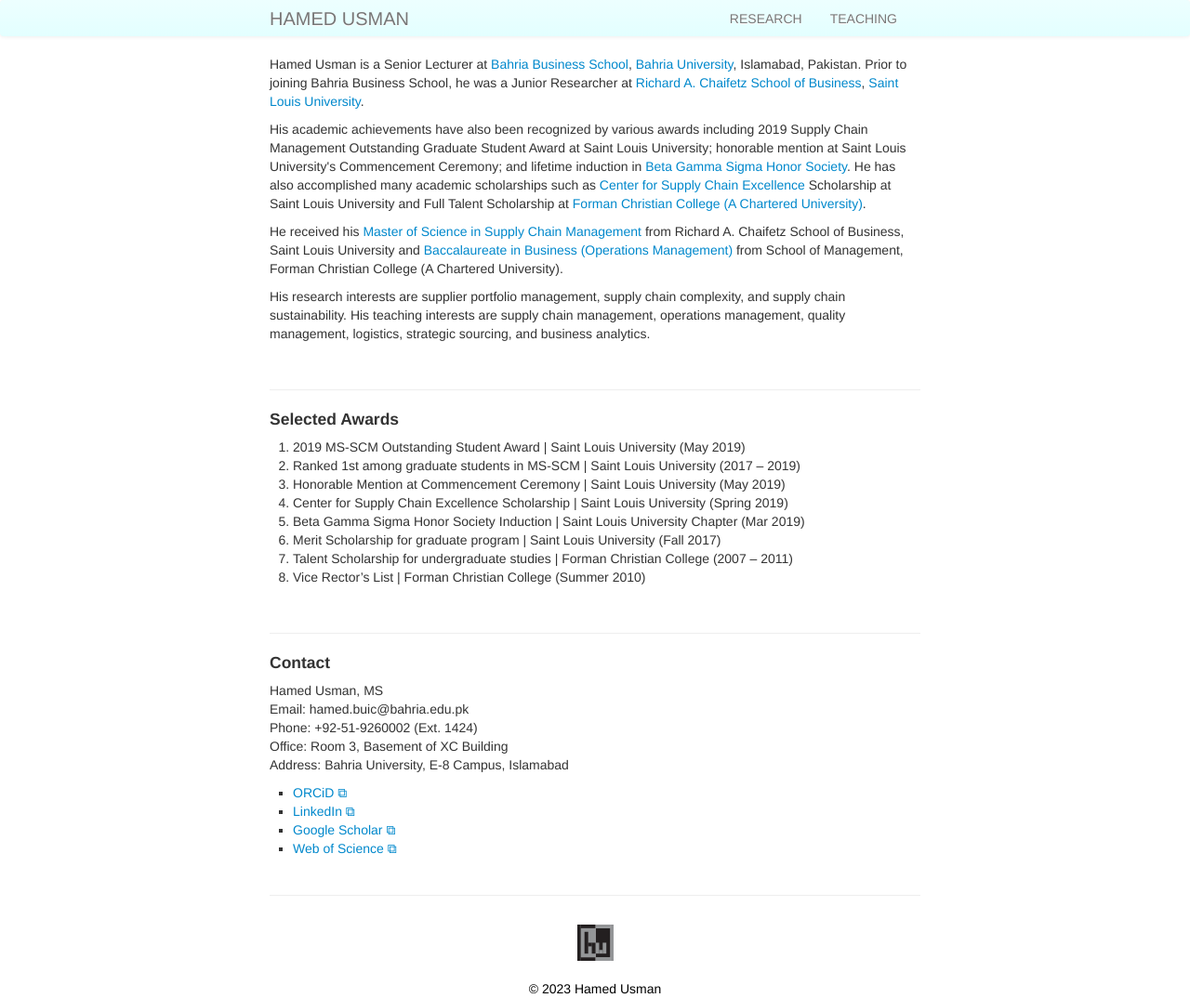
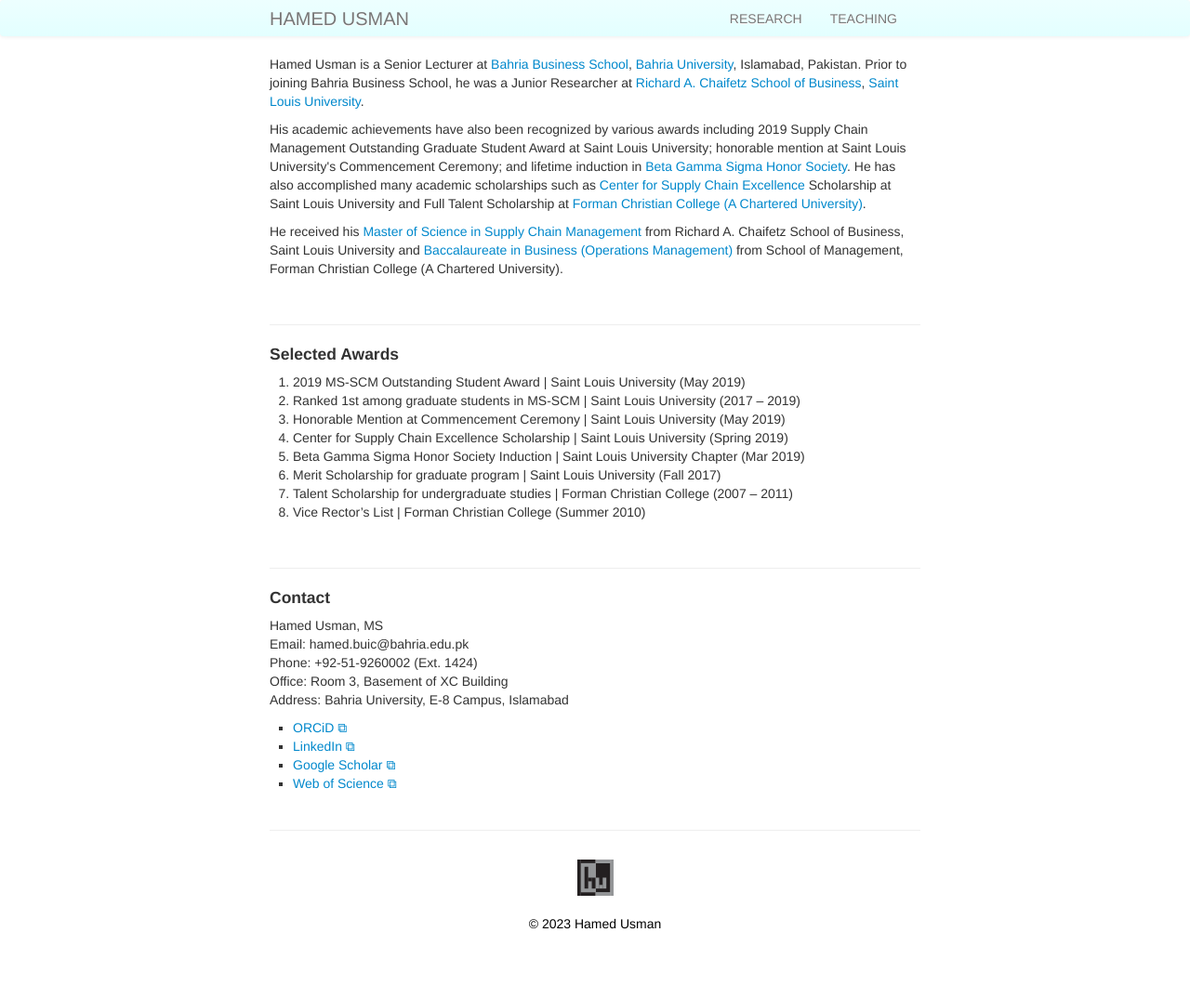
Before and after one commit to hamedusman/hamedusman.github.io, a Jekyll site: the page built from index.md, in a window 1280 px wide. Shown: the whole page at 93% size. Built offline with Jekyll 4.4.1, drawn with Linux system fonts in a browser that asks for light colours; after the commit the page ends 1004 px from its top, so only the background shows below that.

Commit message:
Update index.md

```diff
--- a/index.md
+++ b/index.md
@@ -7,7 +7,6 @@
 <p>Hamed Usman is a Senior Lecturer at <a href="https://www.bahria.edu.pk/buic/bbs">Bahria Business School</a>, <a href="https://www.bahria.edu.pk">Bahria University</a>, Islamabad, Pakistan. Prior to joining Bahria Business School, he was a Junior Researcher at <a href="https://www.slu.edu/business">Richard A. Chaifetz School of Business</a>, <a href="https://www.slu.edu">Saint Louis University</a>.</p>
 <p>His academic achievements have also been recognized by various awards including 2019 Supply Chain Management Outstanding Graduate Student Award at Saint Louis University; honorable mention at Saint Louis University's Commencement Ceremony; and lifetime induction in <a href="https://www.betagammasigma.org">Beta Gamma Sigma Honor Society</a>. He has also accomplished many academic scholarships such as <a href="https://www.slu.edu/business/centers/supply-chain-excellence/index.php">Center for Supply Chain Excellence</a> Scholarship at Saint Louis University and Full Talent Scholarship at <a href="https://www.fccollege.edu.pk">Forman Christian College (A Chartered University)</a>.</p>
 <p>He received his <a href="https://www.slu.edu/business/graduate/supply-chain-management">Master of Science in Supply Chain Management</a> from Richard A. Chaifetz School of Business, Saint Louis University and <a href="https://www.fccollege.edu.pk/baccalaureate-in-business/">Baccalaureate in Business (Operations Management)</a> from School of Management, Forman Christian College (A Chartered University).</p>
-<p>His research interests are supplier portfolio management, supply chain complexity, and supply chain sustainability. His teaching interests are supply chain management, operations management, quality management, logistics, strategic sourcing, and business analytics.</p>
 
 
 <br/>
```
